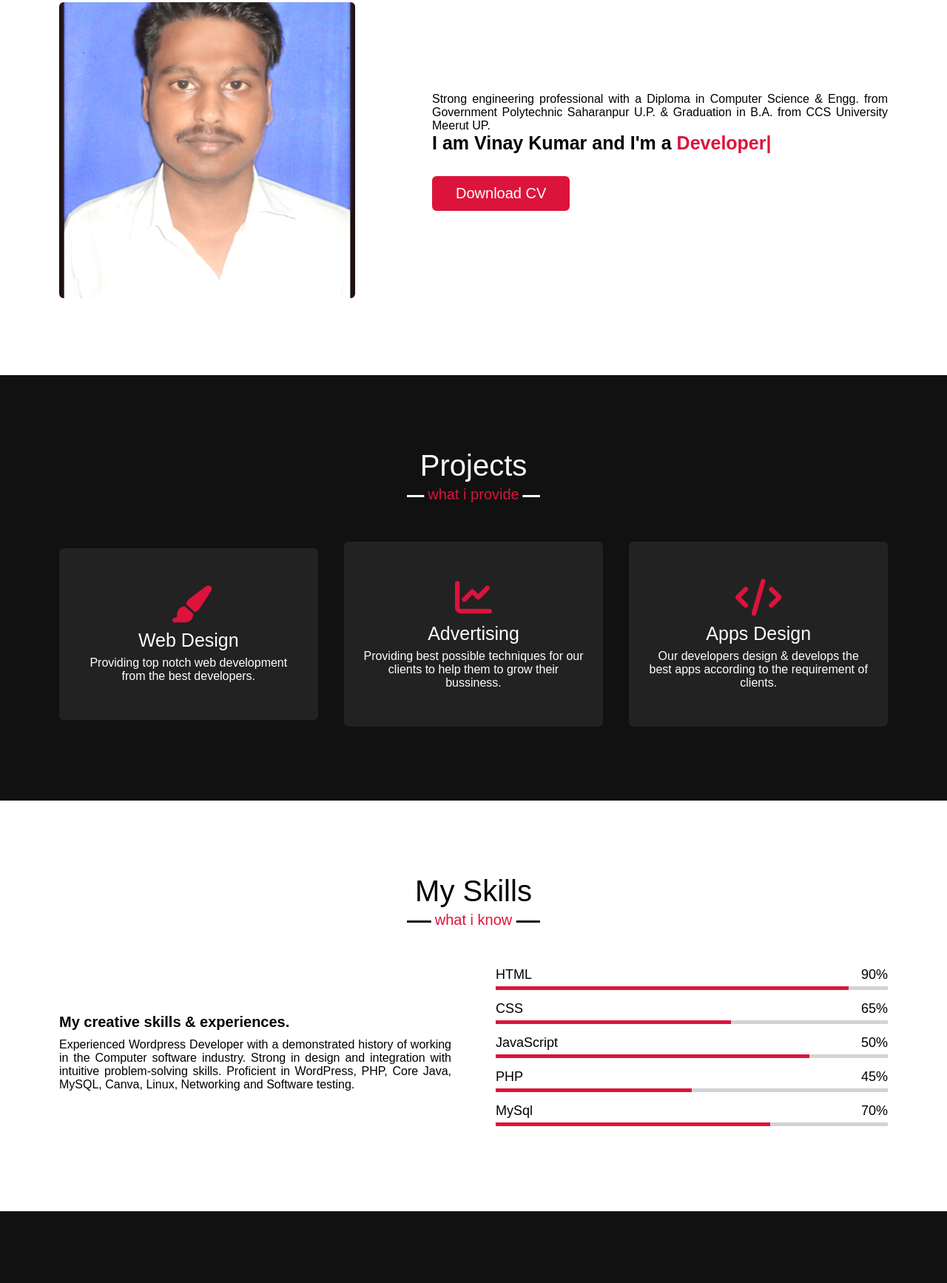
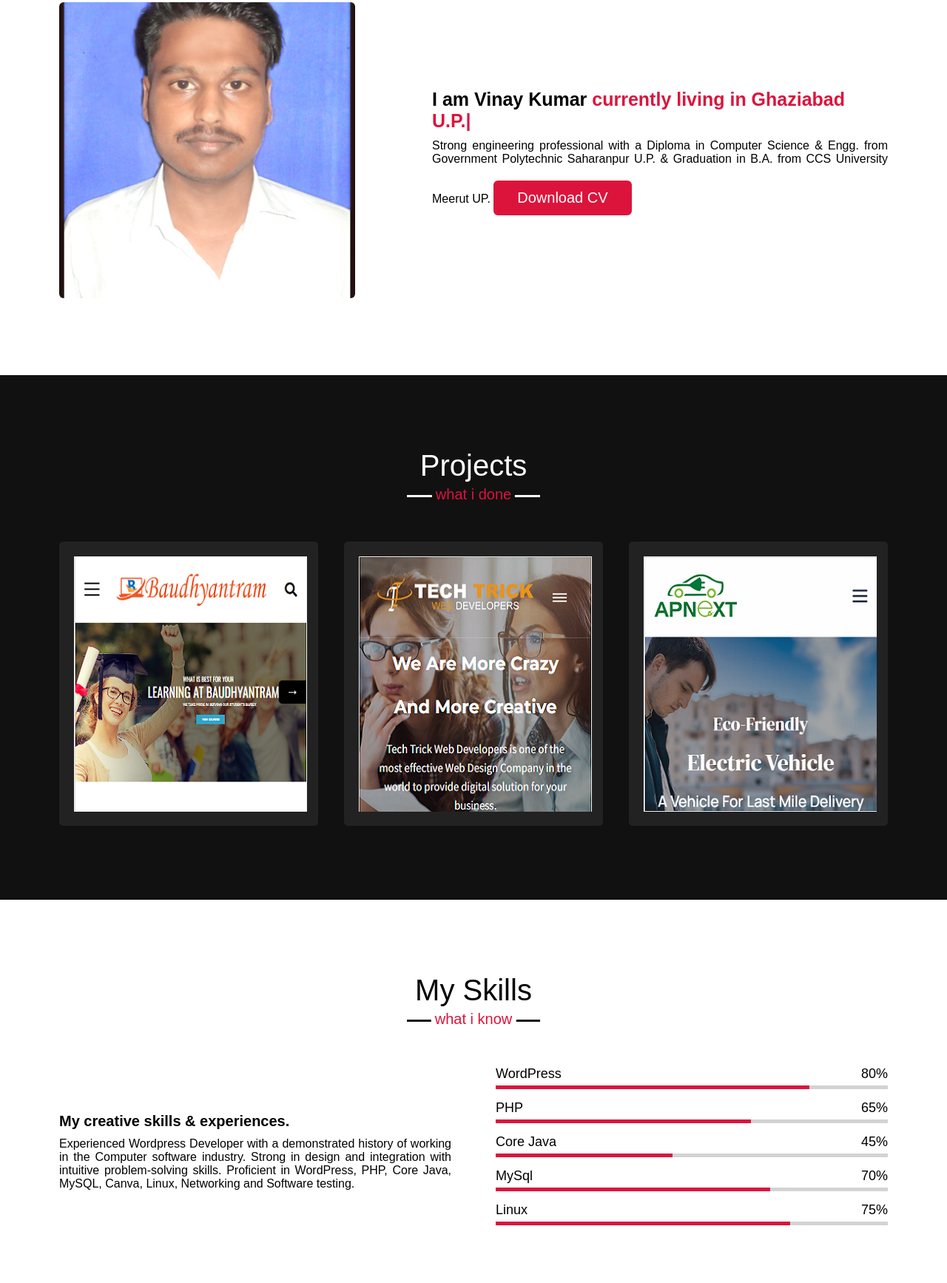
Before and after one commit to vinaysaini6487/Project, a plain HTML site: page index.htm in a window 1280 px wide. Shown: the part 1022-2756 px from the top of the page at 74% size. Drawn offline with Linux system fonts and the light colour scheme; a web font is replaced by a local one.

Commit message:
Add files via upload

```diff
--- a/index.htm
+++ b/index.htm
@@ -5,8 +5,8 @@
     <meta http-equiv="X-UA-Compatible" content="IE=edge">
     <meta name="viewport" content="width=device-width, initial-scale=1.0">
     <title>Vinay-Kumar</title>
+	<link rel="shortcut icon" href="images/Vs.png" type="images/png">
     <link rel="stylesheet" href="style.css">
-
     <link rel="stylesheet" href="ajax/libs/font-awesome/5.15.3/css/all.min.css">
 	<link rel="stylesheet" href="https://cdnjs.cloudflare.com/ajax/libs/font-awesome/6.2.0/css/all.min.css" integrity="sha512-xh6O/CkQoPOWDdYTDqeRdPCVd1SpvCA9XXcUnZS2FmJNp1coAFzvtCN9BmamE+4aHK8yyUHUSCcJHgXloTyT2A==" crossorigin="anonymous" referrerpolicy="no-referrer" />
     <script src="jquery-3.5.1.min.js"></script>
@@ -64,46 +64,41 @@
                         <img src="images/profile-1.jpg" alt="">
                     </div>
                     <div class="column right">
-                        <p>Strong engineering professional with a Diploma in Computer Science & Engg. from Government Polytechnic Saharanpur U.P. & Graduation in B.A. from CCS University Meerut UP.     <div class="text">I am Vinay Kumar and I'm a <span class="typing-2"></span></div>
-                        <a href="resume.pdf" download="vinay.pdf">Download CV</a>
+					 <div class="text">I am Vinay Kumar <span class="typing-2"></span></div>
+                        <p>Strong engineering professional with a Diploma in Computer Science & Engg. from Government Polytechnic Saharanpur U.P. & Graduation in B.A. from CCS University Meerut UP.
+                        <a href="vinay.pdf" download="vinay.pdf">Download CV</a>
                     </div>
                 </div>
         </div>
     </section>
     <!-- about section ends -->
 
-    <!-- Service Section starts -->
+    <!-- Projects Section starts -->
     <section class="projects" id="projects">
         <div class="max-width">
             <h2 class="title">Projects</h2>
                 <div class="serv-content">
-                    <div class="card">
+                    <div class="card1">
                         <div class="box">
-                            <i class="fas fa-paint-brush"></i>
-                            <div class="text">Web Design</div>
-                            <p>Providing top notch web development from the best developers.</p>
+                            <a href=https://baudhyantram.com/><img src="images/pro1.png" alt=""></a>
                         </div>
                     </div>
 
-                    <div class="card">
+                    <div class="card1">
                         <div class="box">
-                            <i class="fas fa-chart-line"></i>
-                            <div class="text">Advertising</div>
-                            <p>Providing best possible techniques for our clients to help them to grow their bussiness.</p>
-                        </div>
+						<a href=https://techtrick.co.in/><img src="images/pro2.png" alt=""></a>
+                            </div>
                     </div>
 
-                    <div class="card">
+                    <div class="card1">
                         <div class="box">
-                            <i class="fas fa-code"></i>
-                            <div class="text">Apps Design</div>
-                            <p>Our developers design & develops the best apps according to the requirement of clients.</p>
-                        </div>
+                       <a href=https://apnext.in/><img src="images/pro3.png" alt=""></a>
+                      </div>
                     </div>
                 </div>
         </div>
     </section>
-    <!-- Service Section ends -->
+    <!-- Projects Section ends -->
 
     <!-- Skill Section starts -->
     <section class="skills" id="skills">
@@ -120,36 +115,28 @@
                 <div class="column right">
                     <div class="bars">
                         <div class="info">
-                            <span>HTML</span>
-                            <span>90%</span>
+                            <span>WordPress</span>
+                            <span>80%</span>
                         </div>
-                        <div class="line html"></div>
-                    </div>
-
-                    <div class="bars">
-                        <div class="info">
-                            <span>CSS</span>
-                            <span>65%</span>
-                        </div>
-                        <div class="line css"></div>
-                    </div>
-
-                    <div class="bars">
-                        <div class="info">
-                            <span>JavaScript</span>
-                            <span>50%</span>
-                        </div>
-                        <div class="line js"></div>
+                        <div class="line wordpress"></div>
                     </div>
 
                     <div class="bars">
                         <div class="info">
                             <span>PHP</span>
+                            <span>65%</span>
+                        </div>
+                        <div class="line php"></div>
+                    </div>
+
+                    <div class="bars">
+                        <div class="info">
+                            <span>Core Java</span>
                             <span>45%</span>
                         </div>
-                        <div class="line php"></div>
+                        <div class="line java"></div>
+                    </div>
 
-                    </div>
 
                     <div class="bars">
                         <div class="info">
@@ -158,13 +145,22 @@
                         </div>
                         <div class="line mysql"></div>
                     </div>
+
+					<div class="bars">
+                        <div class="info">
+                            <span>Linux</span>
+                            <span>75%</span>
+                        </div>
+                        <div class="line linux"></div>
+
+                    </div>
                 </div>
             </div>
         </div>
     </section>
     <!-- Skill Section ends -->
 
-    <!-- team section starts -->
+    <!-- badges section starts -->
     <section class="badges" id="badges">
         <div class="max-width">
             <h2 class="title">Digital Badges</h2>
@@ -173,7 +169,7 @@
                     <div class="box">
                         <a href=https://www.credly.com/badges/59166cbb-5fce-414f-94c0-736ac6b83c65><img src="images/ccnaitn.png" alt=""></a>
                         <div class="text">CCNA : Introduction to Networks</div>
-                        <p>Issued by<a href=https://www.cisco.com/> Cisco</a></p>
+                        <p class="ceritficateLink">Issued by<a href=https://www.cisco.com/> Cisco</a></p>
                     </div>
                 </div>
 
@@ -181,7 +177,7 @@
                     <div class="box">
                         <a href=https://www.credly.com/badges/488bfa08-06be-424b-811e-3b1233506c0b><img src="images/ccnasrwe.png" alt=""></a>
                         <div class="text">CCNA : Switching, Routing, and Wireless Essentials</div>
-                        <p>Issued by<a href=https://www.cisco.com/> Cisco</a></p>
+                        <p class="ceritficateLink">Issued by<a href=https://www.cisco.com/> Cisco</a></p>
                     </div>
                 </div>
 
@@ -189,7 +185,7 @@
                     <div class="box">
                         <a href=https://www.credly.com/badges/2f9d8a2a-02c2-443e-9943-ce8576c39d66><img src="images/ccnaensa.png" alt=""></a>
                         <div class="text">CCNA : Enterprise Networking, Security, and Automation</div>
-                        <p>Issued by<a href=https://www.cisco.com/> Cisco</a></p>
+                        <p class="ceritficateLink">Issued by<a href=https://www.cisco.com/> Cisco</a></p>
                     </div>
                 </div>
 
@@ -197,7 +193,7 @@
                     <div class="box">
                         <a href=https://www.credly.com/badges/d1973279-4fb1-4cf1-a2af-380266ed6616><img src="images/Intro2PT.png" alt=""></a>
                         <div class="text">Introduction to Packet Tracer</div>
-                        <p>Issued by<a href=https://www.cisco.com/> Cisco</a></p>
+                        <p class="ceritficateLink">Issued by<a href=https://www.cisco.com/> Cisco</a></p>
                     </div>
                 </div>
 
@@ -205,7 +201,7 @@
                     <div class="box">
                         <a href=https://www.credly.com/badges/879736d7-b1b1-4a81-958c-ff90b34b7fcb><img src="images/i2cs.png" alt=""></a>
                         <div class="text">Introduction to Cybersecurity</div>
-                        <p>Issued by<a href=https://www.cisco.com/> Cisco</a></p>
+                        <p class="ceritficateLink">Issued by<a href=https://www.cisco.com/> Cisco</a></p>
                     </div>
                 </div>
 
@@ -213,17 +209,17 @@
                     <div class="box">
                         <a href=https://www.credly.com/badges/1e9892ef-1e82-42eb-925c-1059d24bf3ec><img src="images/csf.png" alt=""></a>
                         <div class="text">Cybersecurity Fundamentals</div>
-                        <p>Issued by<a href=https://skillsbuild.org/> IBM SkillsBuild</a></p>
+                        <p class="ceritficateLink">Issued by<a href=https://skillsbuild.org/> IBM SkillsBuild</a></p>
                     </div>
                 </div>
 
             </div>
         </div>
     </section>
-    <!-- team section ends -->
+    <!-- badges section ends -->
 
     <!-- contact section starts -->
-    <section class="contact" id="contact">
+    <section class="contact" id="contact" style="padding-bottom: 0px;  padding-top: 50px; padding-left: 50px;>
         <div class="max-width">
             <h2 class="title">Contact me</h2>
             <div class="contact-content">
@@ -244,7 +240,7 @@
 								Distt-Saharanpur, Uttar Pradesh Pin 247451</div>
                             </div>
                         </div>
-		<!-- Google Map Section -->
+		<!-- Google Map Section Start-->
                     <div class="mapouter">
                         <div class="gmap_canvas">
 						   <iframe class="gmap_iframe" width="100%" frameborder="2" marginheight="5" marginwidth="0"
@@ -254,7 +250,7 @@
 					    </div>
                     </div>
                 </div>
-
+         <!-- Google Map Section End -->
               <div class="column right" style="height: 575px;">
 			  <div class="row" style="margin-bottom: 20px;">
                             <a href="tel:+917500106487"><i class="fa-solid fa-phone"></i></a>
@@ -263,15 +259,17 @@
                                 <div class="sub-title">7500106487</div>
                             </div>
                         </div>
-
+				 <!-- Social Account Section Start -->
 			    <div class="social" style="margin-bottom: 30px;">
 				 <h3 align="left">Connect with me :</h3>
                  <p align="left">
+				 <a href="https://github.com/vinaysaini6487" target="blank"><img align="center" src="https://raw.githubusercontent.com/rahuldkjain/github-profile-readme-generator/master/src/images/icons/Social/github.svg" alt="vinaysaini6487" height="30" width="40" /></a>
 				  <a href="https://linkedin.com/in/vinaysaini6487" target="blank"><img align="center" src="https://raw.githubusercontent.com/rahuldkjain/github-profile-readme-generator/master/src/images/icons/Social/linked-in-alt.svg" alt="sainivinay1999" height="30" width="40" /></a>
 				  <a href="https://twitter.com/vinaysaini6487" target="blank"><img align="center" src="https://raw.githubusercontent.com/rahuldkjain/github-profile-readme-generator/master/src/images/icons/Social/twitter.svg" alt="vinaysaini6487" height="30" width="40" /></a>
                   <a href="https://fb.com/sainivinay6487" target="blank"><img align="center" src="https://raw.githubusercontent.com/rahuldkjain/github-profile-readme-generator/master/src/images/icons/Social/facebook.svg" alt="sainivinay1999" height="30" width="40" /></a>
                   <a href="https://instagram.com/vinaysaini6487" target="blank"><img align="center" src="https://raw.githubusercontent.com/rahuldkjain/github-profile-readme-generator/master/src/images/icons/Social/instagram.svg" alt="vinaysaini6487" height="30" width="40" /></a>
 				</div>
+               <!-- Social Account Section End -->
                     <div class="text">Message me</div>
                     <form action="#">
                         <div class="fields">
@@ -289,11 +287,11 @@
                         </div>
 
                         <div class="field textarea">
-                            <textarea cols="30" rows="10" placeholder="Message" required=""></textarea>
+                            <textarea cols="30" rows="10" placeholder="Message" style="height: 122px;"required=""></textarea>
                         </div>
 
                         <div class="button-area">
-                            <button type="submit">Send message</button>
+                            <button type="submit" style="height: 40px; margin-top: 40px;">Send message</button>
                         </div>
                     </form>
                 </div>
--- a/script.js
+++ b/script.js
@@ -35,15 +35,15 @@ $(document).ready(function(){
 
     // typing text animation script
     var typed = new Typed(".typing", {
-        strings: ["Computer Engineer", "Developer", "Designer", "Freelancer"],
+        strings: ["Backend Developer", "Designer","Network Engineer", "Software Quality Engineer"],
         typeSpeed: 100,
         backSpeed: 60,
         loop: true
     });
 
     var typed = new Typed(".typing-2", {
-        strings: ["Computer Engineer", "Developer", "Designer", "Freelancer"],
-        typeSpeed: 100,
+        strings: [ "From Saharanpur U.P.", "currently living in Ghaziabad U.P.", "currently working in Bharat Electronics Limited Ghaziabad U.P."],
+        typeSpeed: 50,
         backSpeed: 60,
         loop: true
     });
--- a/style.css
+++ b/style.css
@@ -269,35 +269,35 @@ section .title::after{
 .projects .title::after,
 .badges .title::after{
     background: #111;
-    content: "what i provide";
+    content: "what i done";
 }
-.projects .serv-content .card{
+.projects .serv-content .card1{
     width: calc(33% - 20px);
     background: #222;
     text-align: center;
-    border-radius: 6px;
-    padding: 50px 25px;
+    border-radius: 5px;
+    padding: 20px 20px 15px 20px;
     cursor: pointer;
     transition: all 0.3s ease;
 }
-.projects .serv-content .card:hover{
+.projects .serv-content .card1:hover{
     background: crimson;
 }
-.projects .serv-content .card .box{
+.projects .serv-content .card1 .box{
     transition: all 0.3s ease;
 }
-.projects .serv-content .card:hover .box{
+.projects .serv-content .card1:hover .box{
     transform: scale(1.05);
 }
-.projects .serv-content .card i{
+.projects .serv-content .card1 i{
     font-size: 50px;
     color: crimson;
     transition: color 0.3s ease;
 }
-.projects .serv-content .card:hover i{
+.projects .serv-content .card1:hover i{
     color: #fff;
 }
-.projects .serv-content .card .text{
+.projects .serv-content .card1 .text{
     font-size: 25px;
     font-weight: 500;
     margin: 10px 0 7px 0;
@@ -362,25 +362,25 @@ section .title::after{
     top: 0;
     background: crimson;
 }
-.skills-content .right .html::before{
-    width: 90%;
-}
-.skills-content .right .css::before{
-    width: 60%;
-}
-.skills-content .right .js::before{
+.skills-content .right .wordpress::before{
     width: 80%;
 }
 .skills-content .right .php::before{
-    width: 50%;
+    width: 65%;
+}
+.skills-content .right .java::before{
+    width: 45%;
 }
 .skills-content .right .mysql::before{
     width: 70%;
 }
+.skills-content .right .linux::before{
+    width: 75%;
+}
 
 /* badges section styling */
 .badges .title::after{
-    content: "who with me";
+    content: "what i earn";
 }
 .badges .carousel .card{
     background: #222;
@@ -412,8 +412,6 @@ section .title::after{
     height: 150px;
     width: 150px;
     object-fit: cover;
-    border-radius: 50%;
-    border: 5px solid crimson;
     transition: all 0.3s ease;
 }
 .badges .carousel .card:hover img{
@@ -689,3 +687,10 @@ footer span a:hover{
     border-right-width: 5px;
     border-bottom-width: 5px;
 }
+.ceritficateLink > a{
+	cursor: pointer;
+    color: cyan;
+}
+.card {
+	height:350px;
+}
```
Also changed, not shown: images/Vs.png (added), images/banner.jpg, images/pro1.png (added), images/pro2.png (added), images/pro3.png (added), 1 other file.
